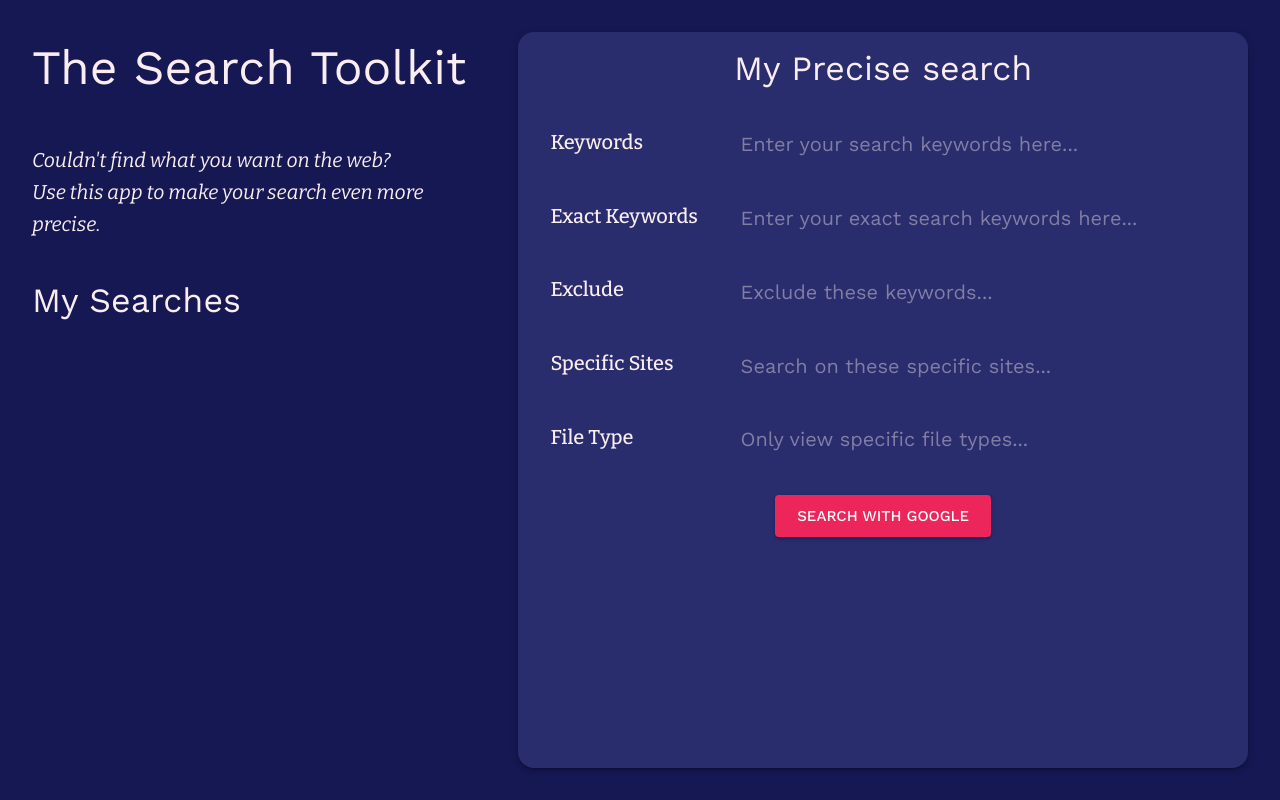
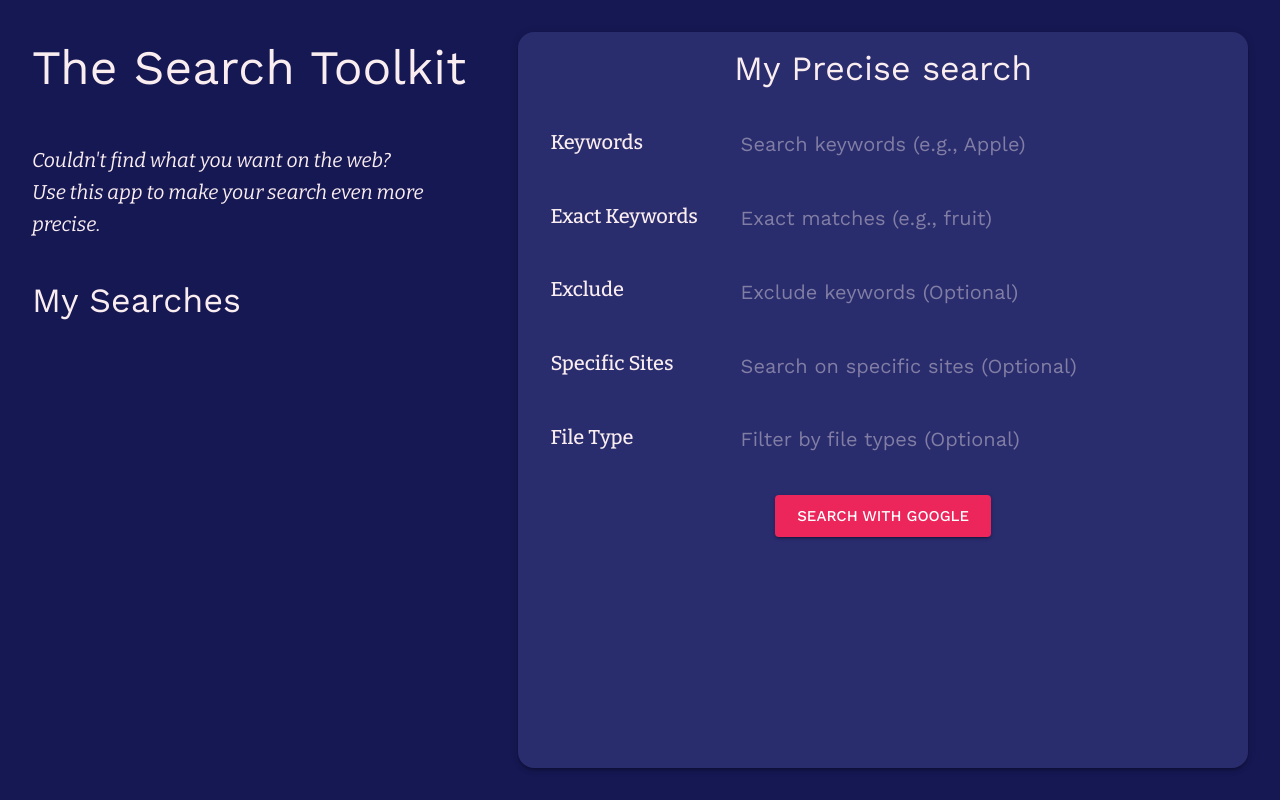
Before and after one commit to robertchenbao/the-search-toolkit, a React (Create React App) app: page / in a window 1280 px wide. Built offline with nearby package versions, Linux system fonts and the light colour scheme.

Commit message:
Adjust input labels

```diff
--- a/src/App.js
+++ b/src/App.js
@@ -190,7 +190,7 @@ function App() {
                                 Keywords
                             </Typography>
                             <InputBase
-                                placeholder="Enter your search keywords here..."
+                                placeholder="Search keywords (e.g., Apple)"
                                 sx={formInputStyles}
                                 type="text"
                                 name="mainKeywords"
@@ -208,7 +208,7 @@ function App() {
                                 Exact Keywords
                             </Typography>
                             <InputBase
-                                placeholder="Enter your exact search keywords here..."
+                                placeholder="Exact matches (e.g., fruit)"
                                 sx={formInputStyles}
                                 type="text"
                                 name="exactKeywords"
@@ -225,7 +225,7 @@ function App() {
                                 Exclude
                             </Typography>
                             <InputBase
-                                placeholder="Exclude these keywords..."
+                                placeholder="Exclude keywords (Optional)"
                                 sx={formInputStyles}
                                 type="text"
                                 name="excludedKeywords"
@@ -239,7 +239,7 @@ function App() {
                                 Specific Sites
                             </Typography>
                             <InputBase
-                                placeholder="Search on these specific sites..."
+                                placeholder="Search on specific sites (Optional)"
                                 sx={formInputStyles}
                                 type="text"
                                 name="siteName"
@@ -253,7 +253,7 @@ function App() {
                                 File Type
                             </Typography>
                             <InputBase
-                                placeholder="Only view specific file types..."
+                                placeholder="Filter by file types (Optional)"
                                 sx={formInputStyles}
                                 type="text"
                                 name="fileType"
```
